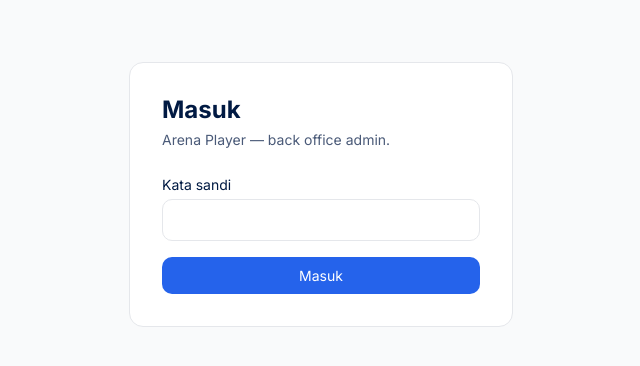
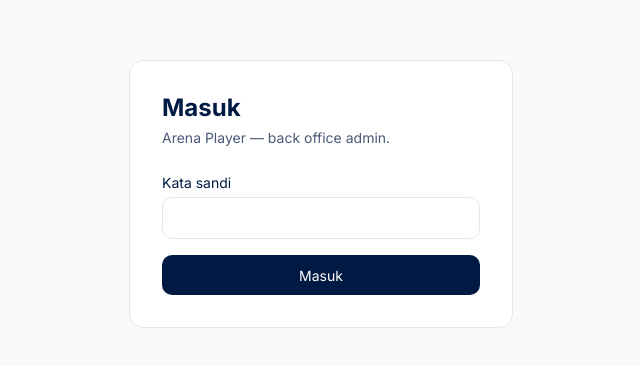
Before and after one commit to arayhan/arena-player-admin, a Next.js app: page /login in a window 1280 px wide. Shown: the part 206-572 px from the top of the page, without its empty margins (319-959 px from the left). Built offline with nearby package versions, Linux system fonts and the light colour scheme.

Commit message:
fix: login button matches DESIGN.md's normative button-primary tokens
Was bg-blue-600/blue-700, a color pair DESIGN.md never defines. Now
navy-900/navy-700 hover, explicit 40px height, 0 16px padding.

```diff
--- a/src/app/login/page.tsx
+++ b/src/app/login/page.tsx
@@ -72,7 +72,7 @@ export default async function LoginPage({ searchParams }: LoginPageProps) {
 
           <button
             type="submit"
-            className="rounded-control bg-blue-600 px-4 py-2 text-sm font-medium text-white hover:bg-blue-700"
+            className="h-10 rounded-control bg-navy-900 px-4 text-sm font-medium text-white hover:bg-navy-700"
           >
             Masuk
           </button>
```
